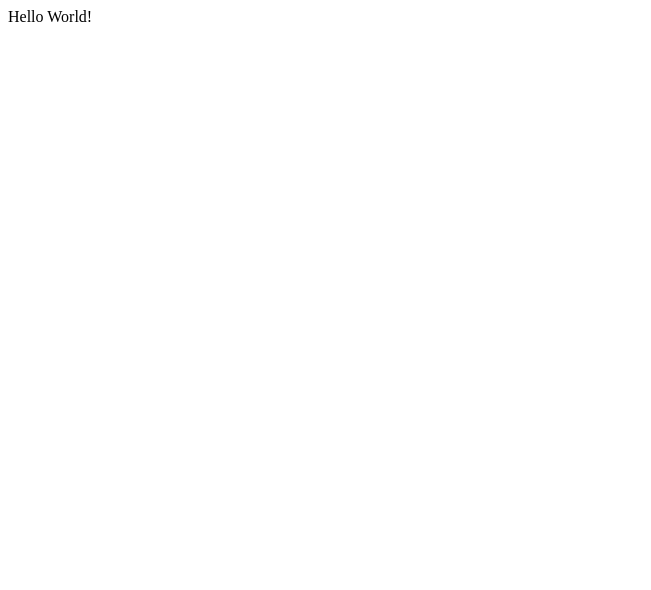
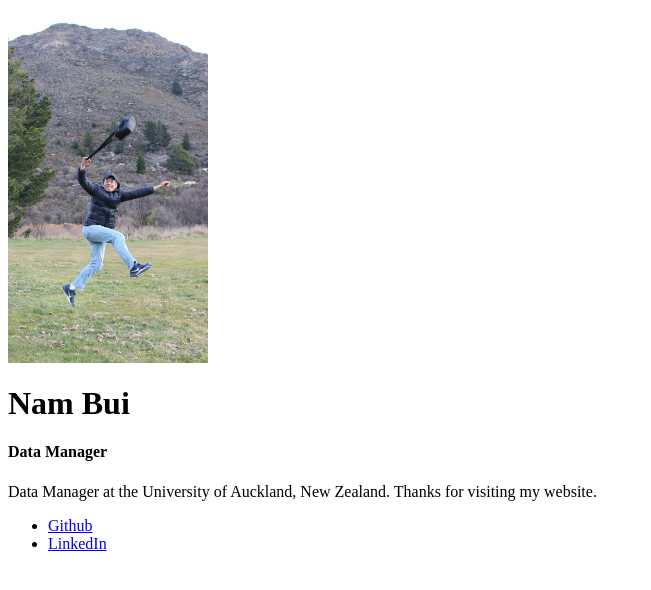
Before and after one commit to nambui-uoa/Profile, a plain HTML site: page index.html in a window 1280 px wide. Shown: the whole page, without its empty margins (0-651 px from the left). Drawn offline with Linux system fonts and the light colour scheme.

Commit message:
Update index.html

```diff
--- a/index.html
+++ b/index.html
@@ -1,10 +1,23 @@
-<!DOCTYPE html>
-<html>
-  <head>
-    <title>Nam Bui</title>
-  </head>
 
-  <body>
-    Hello World!
-  </body>
-</html>
+<body>
+  <div class="wrapper">
+
+    <div class="left">
+      <img class="profile-picture" src="img/profile-pic-cropped.jpeg" width="200"/>
+      <h1 class="name">Nam Bui</h1>
+      <h4 class="subtitle">Data Manager</h4>
+    </div>
+
+    <div class="right">
+      <p class="bio">
+        Data Manager at the University of Auckland, New Zealand.
+        Thanks for visiting my website.
+      </p>
+      <ul class="social-links">
+        <li><a href="https://github.com/nambui-uoa">Github</a></li>
+        <li><a href="https://www.linkedin.com/in/nambuitp/">LinkedIn</a></li>
+      </ul>
+    </div>
+
+  </div>
+</body>
```
